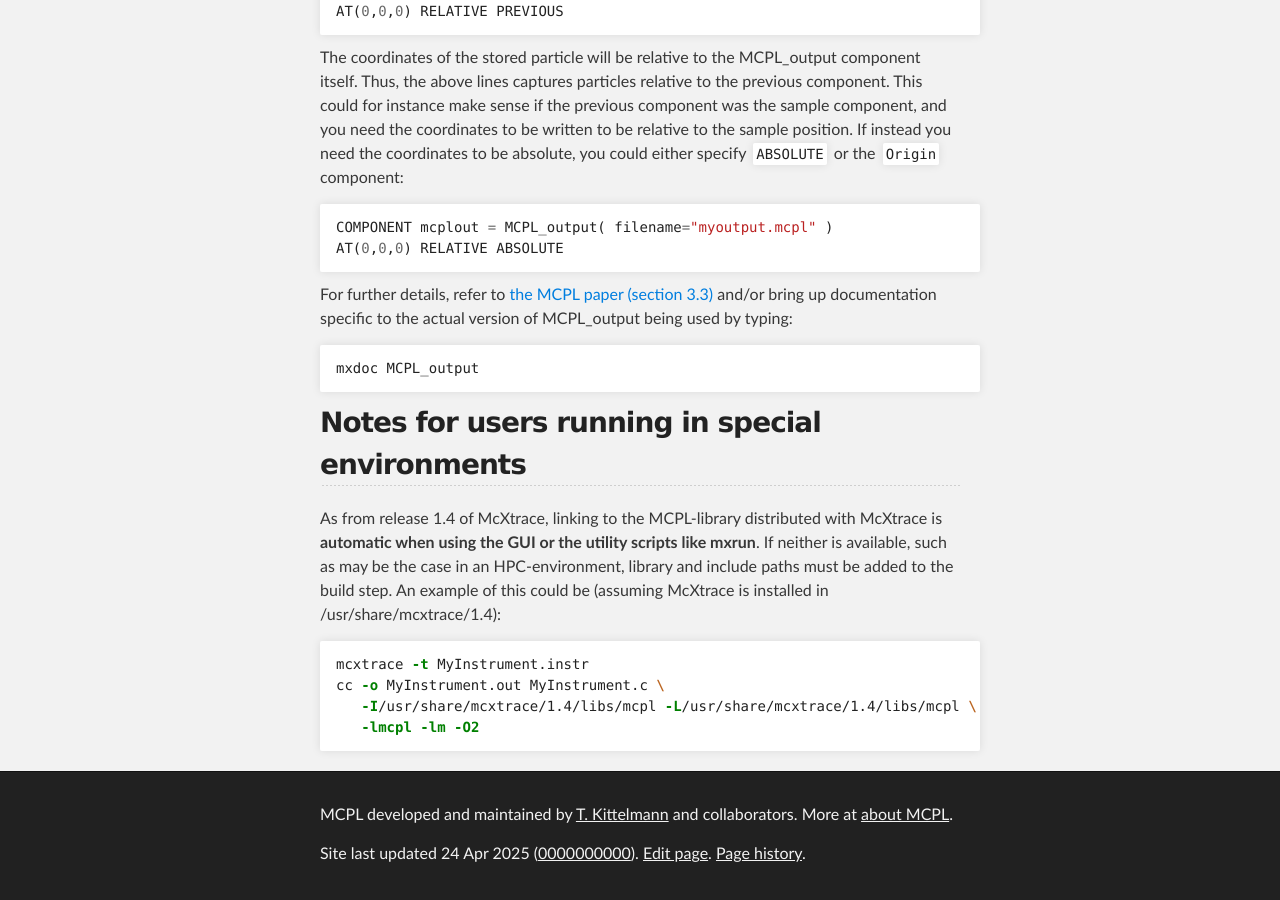
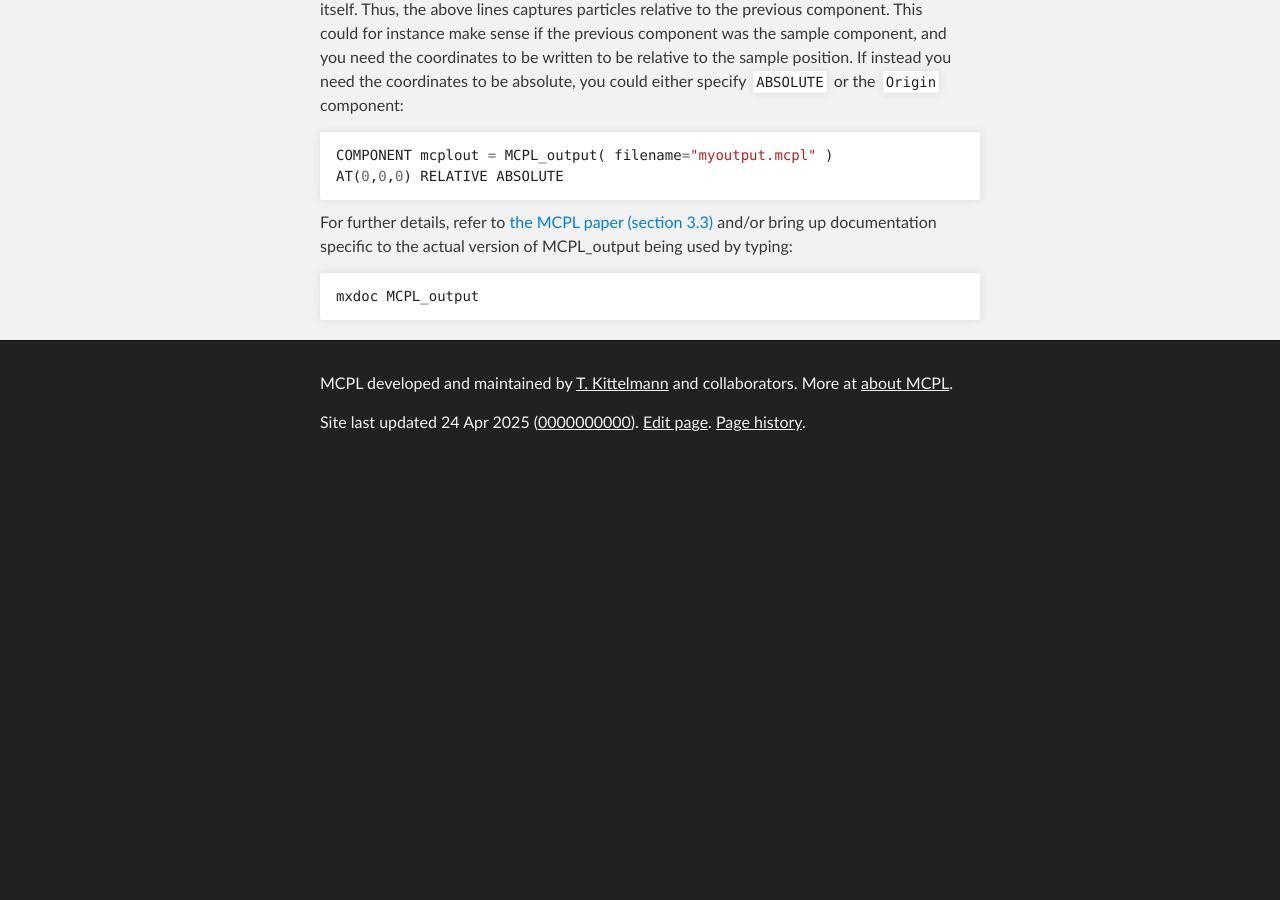
Before and after one commit to mctools/mcpl, a Jekyll site: the page built from hooks_mcxtrace.md, in a window 1280 px wide and 900 px high, scrolled down 1215 px. Built offline with Jekyll 4.4.1, drawn with Linux system fonts in a browser that asks for light colours; after the commit the page ends 1684 px from its top, so only the background shows below that; some of the changed text lies outside the part shown.

Commit message:
Fixes for mcpl2

````diff
--- a/hooks_mcxtrace.md
+++ b/hooks_mcxtrace.md
@@ -68,18 +68,3 @@ being used by typing:
 ```shell
 mxdoc MCPL_output
 ```
-
-## Notes for users running in special environments
-
-As from release 1.4 of McXtrace, linking to the MCPL-library distributed with
-McXtrace is **automatic when using the GUI or the utility scripts like
-mxrun**. If neither is available, such as may be the case in an HPC-environment,
-library and include paths must be added to the build step. An example of this
-could be (assuming McXtrace is installed in /usr/share/mcxtrace/1.4):
-
-```shell
-mcxtrace -t MyInstrument.instr
-cc -o MyInstrument.out MyInstrument.c \
-   -I/usr/share/mcxtrace/1.4/libs/mcpl -L/usr/share/mcxtrace/1.4/libs/mcpl \
-   -lmcpl -lm -O2
-```
````
Also changed, not shown: hooks_geant4.md (+1 -1 lines).
